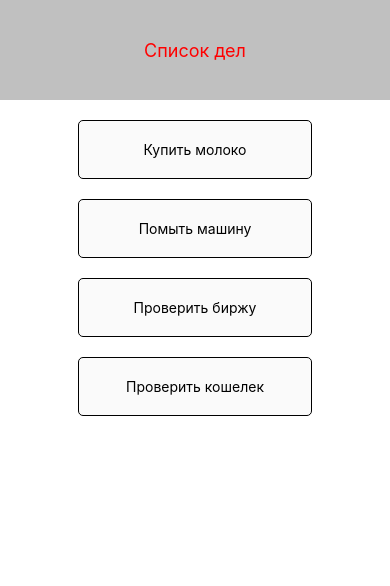
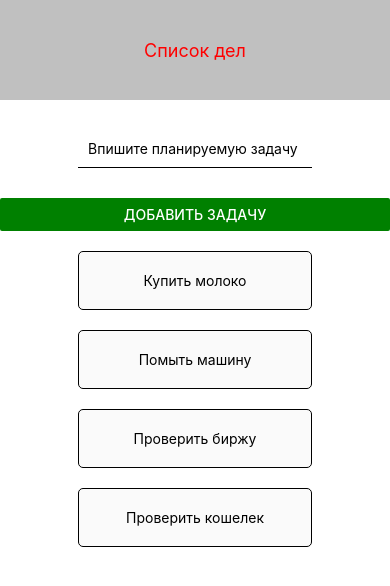
Before and after one commit to Artcode-x/todo-list-React-native, a React Native app: screen / in a window 390 px wide. Shown: the top 586 px of the page. Built offline with nearby package versions, Linux system fonts and the light colour scheme.

Commit message:
Создание инпута и кнопки для добавления задач 1. Создание обрабочтика для добавления задач 2. При вводе текста в инпут сохраняем все в стейт

```diff
--- a/App.js
+++ b/App.js
@@ -3,6 +3,7 @@ import { FlatList, StyleSheet, Text, View } from "react-native"
 import Header from "./components/Header"
 import { useState } from "react"
 import ListItem from "./components/ListItem"
+import Form from "./components/Form"
 
 export default function App() {
   const [listOfItems, setListOfItems] = useState([
@@ -11,9 +12,23 @@ export default function App() {
     { text: "Проверить биржу", index: 3 },
     { text: "Проверить кошелек", index: 4 },
   ])
+
+  const addHandler = (text) => {
+    // list - это весь список, что выше
+    setListOfItems((list) => {
+      // Будем возвращать новый список,
+      return [
+        { text: text, index: 5 },
+        // передаем также тот список который есть на данный момент с пом-ю оператора spread:
+        ...list,
+      ]
+    })
+  }
+
   return (
     <View>
       <Header />
+      <Form addHandler={addHandler} />
       <View>
         <FlatList data={listOfItems} renderItem={({ item }) => <ListItem el={item} />} />
       </View>
--- /dev/null
+++ b/components/Form.js
@@ -0,0 +1,31 @@
+import { StatusBar } from "expo-status-bar"
+import { useState } from "react"
+import { Button, StyleSheet, Text, TextInput, TouchableHighlight, View } from "react-native"
+
+export default function Form({ addHandler }) {
+  const [value, setValue] = useState("")
+  const onChange = (text) => {
+    setValue(text)
+  }
+  return (
+    <View>
+      {/* обработчик события onChangeText - будет срабатывать каждый раз, когда мы будем что то вводить в поле */}
+      <TextInput style={styles.input} onChangeText={onChange} placeholder="Впишите планируемую задачу" />
+      <Button color="green" title="Добавить задачу" onPress={() => addHandler(value)} />
+    </View>
+  )
+}
+
+const styles = StyleSheet.create({
+  input: {
+    borderBottomWidth: 1,
+    borderColor: "#000",
+    padding: 10,
+
+    //отступы по вертикали: сверху и снизу:
+    marginVertical: 30,
+    //отступы по бокам:
+    marginHorizontal: "20%",
+    width: "60%",
+  },
+})
```
